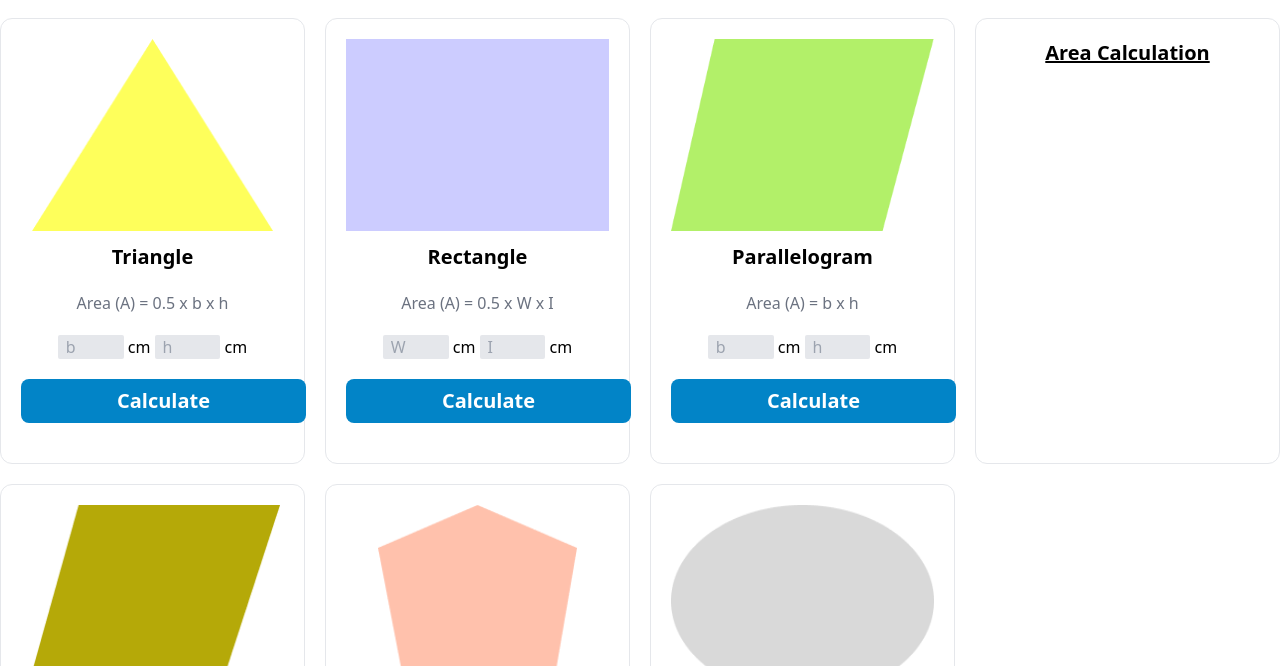
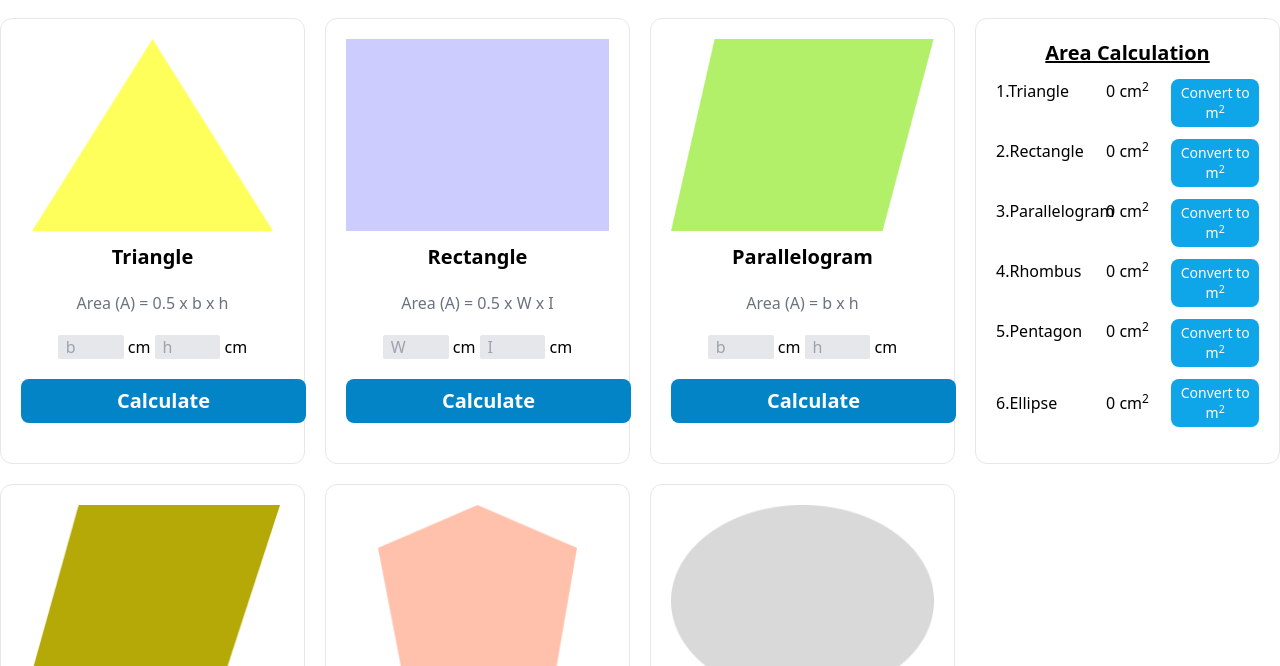
Before and after one commit to fhhimel705/dom-geometry-genius-js-21, a plain HTML site: page index.html in a window 1280 px wide. Shown: the part 134-800 px from the top of the page. Drawn offline with nearby package versions, Linux system fonts and the light colour scheme.

Commit message:
added-03

```diff
--- a/index.html
+++ b/index.html
@@ -30,7 +30,7 @@
             <label for="triangle-b-field">cm</label>
             <input type="number" id="triangle-h-field" placeholder="h" class="px-2 bg-gray-200 rounded-sm w-3/12">
             <label for="triangle-h-field">cm</label>
-            <button class="bg-sky-600 text-xl my-5 font-semibold text-white px-24 py-2 rounded-lg">Calculate</button>
+            <button id="triangle-btn" class="bg-sky-600 text-xl my-5 font-semibold text-white px-24 py-2 rounded-lg">Calculate</button>
         </section>
         <section class="text-center border order-2 p-5 rounded-xl">
             <img src="images/rectangle.png" class="mx-auto h-48" alt="">
@@ -40,7 +40,7 @@
             <label for="rectangle-w-field">cm</label>
             <input type="number" id="rectangle-i-field" placeholder="I" class="px-2 bg-gray-200 rounded-sm w-3/12">
             <label for="rectangle-i-field">cm</label>
-            <button class="bg-sky-600 text-xl my-5 font-semibold text-white px-24 py-2 rounded-lg">Calculate</button>
+            <button id="rectangle-btn" class="bg-sky-600 text-xl my-5 font-semibold text-white px-24 py-2 rounded-lg">Calculate</button>
         </section>
         <section class="text-center border order-3 p-5 rounded-xl">
             <img src="images/parallelogram.png" class="mx-auto h-48" alt="">
@@ -50,10 +50,40 @@
             <label for="parallelogram-b-field">cm</label>
             <input type="number" id="parallelogram-h-field" placeholder="h" class="px-2 bg-gray-200 rounded-sm w-3/12">
             <label for="parallelogram-h-field">cm</label>
-            <button class="bg-sky-600 text-xl my-5 font-semibold text-white px-24 py-2 rounded-lg">Calculate</button>
+            <button id="parallelogram-btn" class="bg-sky-600 text-xl my-5 font-semibold text-white px-24 py-2 rounded-lg">Calculate</button>
         </section>
         <section class="text-center border order-7 md:order-4  p-5 rounded-xl">
             <h3 class="text-center text-xl font-semibold underline">Area Calculation</h3>
+            <div class="grid grid-cols-3 mt-3">
+                <p class="me-auto">1.Triangle</p>
+                <p>0 cm<sup>2</sup></p>
+                <button class="bg-sky-500 text-sm py-1 px-1 text-white font-medium rounded-lg">Convert to m<sup>2</sup></button>
+            </div>
+            <div class="grid grid-cols-3 mt-3">
+                <p class="me-auto">2.Rectangle</p>
+                <p>0 cm<sup>2</sup></p>
+                <button class="bg-sky-500 text-sm py-1 px-1 text-white font-medium rounded-lg">Convert to m<sup>2</sup></button>
+            </div>
+            <div class="grid grid-cols-3 mt-3">
+                <p class="me-auto">3.Parallelogram</p>
+                <p>0 cm<sup>2</sup></p>
+                <button class="bg-sky-500 text-sm py-1 px-1 text-white font-medium rounded-lg">Convert to m<sup>2</sup></button>
+            </div>
+            <div class="grid grid-cols-3 mt-3">
+                <p class="me-auto">4.Rhombus</p>
+                <p>0 cm<sup>2</sup></p>
+                <button class="bg-sky-500 text-sm py-1 px-1 text-white font-medium rounded-lg">Convert to m<sup>2</sup></button>
+            </div>
+            <div class="grid grid-cols-3 mt-3">
+                <p class="me-auto">5.Pentagon</p>
+                <p>0 cm<sup>2</sup></p>
+                <button class="bg-sky-500 text-sm py-1 px-1 text-white font-medium rounded-lg">Convert to m<sup>2</sup></button>
+            </div>
+            <div class="grid grid-cols-3 items-center mt-3">
+                <p class="me-auto">6.Ellipse</p>
+                <p>0 cm<sup>2</sup></p>
+                <button class="bg-sky-500 text-sm py-1 px-1 text-white font-medium rounded-lg">Convert to m<sup>2</sup></button>
+            </div>
         </section>
         <section class="text-center border order-4 md:order-5 p-5 rounded-xl">
             <img src="images/rhombus.png" class="mx-auto h-48" alt="">
@@ -73,7 +103,7 @@
             <label for="pentagon-p-field">cm</label>
             <input type="number" id="pentagon-b-field" placeholder="b" class="px-2 bg-gray-200 rounded-sm w-3/12">
             <label for="pentagon-b-field">cm</label>
-            <button class="bg-sky-600 text-xl my-5 font-semibold text-white px-24 py-2 rounded-lg">Calculate</button>
+            <button id="pentagon-btn" class="bg-sky-600 text-xl my-5 font-semibold text-white px-24 py-2 rounded-lg">Calculate</button>
         </section>
         <section class="text-center border  order-6 md:order-7 p-5 rounded-xl">
             <img src="images/ellipse.png" class="mx-auto h-48" alt="">
@@ -84,7 +114,7 @@
             <input type="number" id="ellipse-b-field" placeholder="b" class="px-2 bg-gray-200 rounded-sm w-3/12">
             <label for="ellipse-b-field">cm</label>
 
-            <button class="bg-sky-600 text-xl my-5 font-semibold text-white px-24 py-2 rounded-lg">Calculate</button>
+            <button id="ellipse-btn" class="bg-sky-600 text-xl my-5 font-semibold text-white px-24 py-2 rounded-lg">Calculate</button>
         </section>
 
     </main>
```
